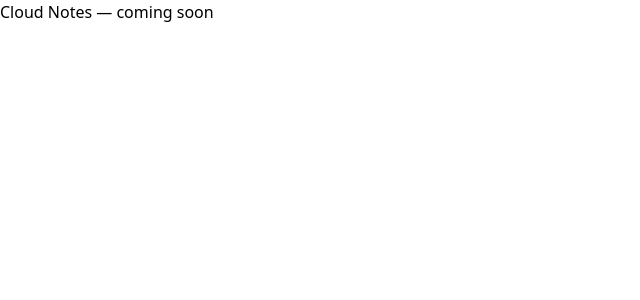
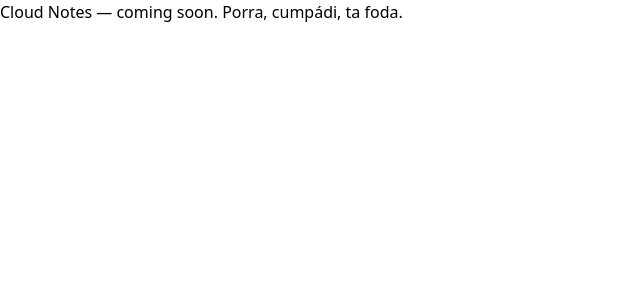
Before and after one commit to ArturIntrovini/cloud-notes, a Next.js app: page / in a window 1280 px wide. Shown: the top 300 px of the page, without its empty margins (0-640 px from the left). Built offline with nearby package versions, Linux system fonts and the light colour scheme.

Commit message:
First commit test.

```diff
--- a/src/app/page.tsx
+++ b/src/app/page.tsx
@@ -1,5 +1,7 @@
 export default function Home() {
   return (
-    <main>Cloud Notes — coming soon</main>
+    <main>Cloud Notes — coming soon.
+      Porra, cumpádi, ta foda.
+    </main>
   );
 }
```
